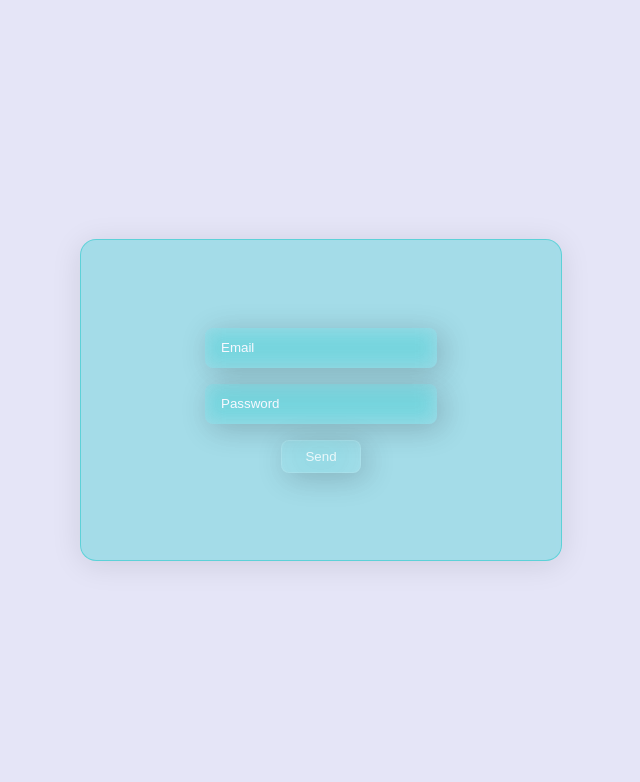
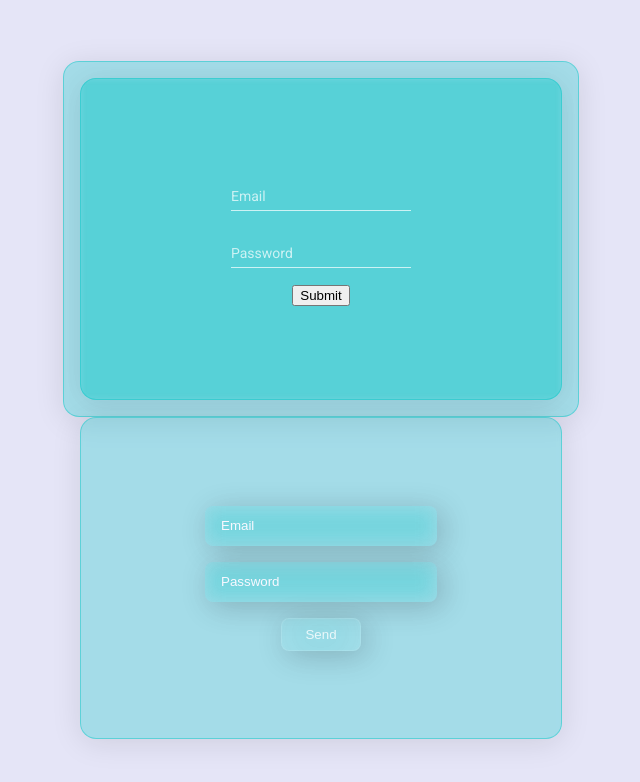
Before and after one commit to jofer86/ng-auth-starter, an Angular app: page /login in a window 1280 px wide. Shown: the top 782 px of the page, without its empty margins (319-959 px from the left). Built offline with nearby package versions, Linux system fonts and the light colour scheme.

Commit message:
add module for dynamic forms, and implement it in the project, some styling

```diff
--- a/src/app/app.module.ts
+++ b/src/app/app.module.ts
@@ -10,6 +10,9 @@ import { HttpClientModule, HTTP_INTERCEPTORS } from '@angular/common/http';
 import { HttpInterceptorService } from './services/http-interceptor.service';
 import { FontAwesomeModule } from '@fortawesome/angular-fontawesome';
 import { ReactiveFormsModule } from '@angular/forms';
+import { DynamicFieldComponent } from './lib/dynamic-field/dynamic-field.component';
+import { DynamicFormComponent } from './lib/dynamic-form/dynamic-form.component';
+import { DynamicFormModule } from './lib/dymanic-form.module';
 
 @NgModule({
   declarations: [AppComponent, LoginComponent],
@@ -20,7 +23,8 @@ import { ReactiveFormsModule } from '@angular/forms';
     AngularMaterialModule,
     HttpClientModule,
     FontAwesomeModule,
-    ReactiveFormsModule
+    ReactiveFormsModule,
+    DynamicFormModule
   ],
   providers: [
     {
--- a/src/app/lib/dynamic-field/dynamic-field.component.scss
+++ b/src/app/lib/dynamic-field/dynamic-field.component.scss
@@ -0,0 +1,5 @@
+@import '../../../styles/app-colors';
+
+app-dynamic-field {
+
+}
--- a/src/app/lib/dynamic-form/dynamic-form.component.scss
+++ b/src/app/lib/dynamic-form/dynamic-form.component.scss
@@ -0,0 +1,15 @@
+app-dynamic-form {
+  background: rgba(16, 197, 197, 0.30);
+  border-radius: 16px;
+  box-shadow: 0 4px 30px rgba(0, 0, 0, 0.1);
+  backdrop-filter: blur(3.8px);
+  -webkit-backdrop-filter: blur(3.8px);
+  border: 1px solid rgba(16, 197, 197, 0.47);
+
+  border-radius: 1rem;
+  display: flex;
+  justify-content: center;
+  align-items: center;
+  flex-direction: column;
+  padding: 1rem;
+}
--- a/src/app/lib/dynamic-form/dynamic-form.component.ts
+++ b/src/app/lib/dynamic-form/dynamic-form.component.ts
@@ -1,9 +1,10 @@
-import { Component, EventEmitter, Input, OnInit, Output } from '@angular/core';
+import { Component, EventEmitter, Input, OnInit, Output, ViewEncapsulation } from '@angular/core';
 import { FormBuilder, FormControl, FormGroup } from '@angular/forms';
 import { Field, KeyValuePair } from '../dynamic-form.model';
 
 
 @Component({
+  encapsulation: ViewEncapsulation.None,
   selector: 'app-dynamic-form',
   styleUrls: ['./dynamic-form.component.scss'],
   templateUrl: './dynamic-form.component.html'
--- a/src/app/route/dashboard/dashboard.module.ts
+++ b/src/app/route/dashboard/dashboard.module.ts
@@ -9,17 +9,19 @@ import { WarehouseComponent } from './warehouse/warehouse.component';
 import { DynamicFieldComponent } from 'src/app/lib/dynamic-field/dynamic-field.component';
 import { DynamicFormComponent } from 'src/app/lib/dynamic-form/dynamic-form.component';
 import { FormGroupDirective } from '@angular/forms';
+import { DynamicFormModule } from 'src/app/lib/dymanic-form.module';
 
 
 
 @NgModule({
-  declarations: [DashboardComponent, WarehouseComponent, DynamicFormComponent, DynamicFieldComponent],
+  declarations: [DashboardComponent, WarehouseComponent],
   imports: [
     CommonModule,
     FontAwesomeModule,
     DashboardRoutingModule,
     RouterModule,
-    AngularMaterialModule
+    AngularMaterialModule,
+    DynamicFormModule
   ],
   providers: [FormGroupDirective]
 
--- a/src/app/route/dashboard/warehouse/warehouse.component.html
+++ b/src/app/route/dashboard/warehouse/warehouse.component.html
@@ -1,63 +1,5 @@
 
-<ng-container *ngIf="warehouses$ | async as warehouses">
-  <table mat-table [dataSource]="warehouses" class="mat-elevation-z8">
 
-    <!--- Note that these columns can be defined in any order.
-          The actual rendered columns are set as a property on the row definition" -->
-          ['id', 'name', 'address', 'city', 'state', 'zip_code', 'phone_number', 'email', 'website'];
-    <!-- Position Column -->
-    <ng-container matColumnDef="id">
-      <th mat-header-cell *matHeaderCellDef> ID. </th>
-      <td mat-cell *matCellDef="let element"> {{element.id}} </td>
-    </ng-container>
-
-    <!-- Name Column -->
-    <ng-container matColumnDef="name">
-      <th mat-header-cell *matHeaderCellDef> Name </th>
-      <td mat-cell *matCellDef="let element"> {{element.name}} </td>
-    </ng-container>
-
-    <!-- Weight Column -->
-    <ng-container matColumnDef="address">
-      <th mat-header-cell *matHeaderCellDef> Weight </th>
-      <td mat-cell *matCellDef="let element"> {{element.address}} </td>
-    </ng-container>
-
-    <!-- Symbol Column -->
-    <ng-container matColumnDef="city">
-      <th mat-header-cell *matHeaderCellDef> City </th>
-      <td mat-cell *matCellDef="let element"> {{element.city}} </td>
-    </ng-container>
-
-    <ng-container matColumnDef="state">
-      <th mat-header-cell *matHeaderCellDef> State </th>
-      <td mat-cell *matCellDef="let element"> {{element.state}} </td>
-    </ng-container>
-
-    <ng-container matColumnDef="zip_code">
-      <th mat-header-cell *matHeaderCellDef> Zip </th>
-      <td mat-cell *matCellDef="let element"> {{element.zip_code}} </td>
-    </ng-container>
-
-    <ng-container matColumnDef="phone_number">
-      <th mat-header-cell *matHeaderCellDef> Phone </th>
-      <td mat-cell *matCellDef="let element"> {{element.phone_number}} </td>
-    </ng-container>
-
-    <ng-container matColumnDef="email">
-      <th mat-header-cell *matHeaderCellDef> Email </th>
-      <td mat-cell *matCellDef="let element"> {{element.email}} </td>
-    </ng-container>
-
-    <ng-container matColumnDef="website">
-      <th mat-header-cell *matHeaderCellDef> Website? </th>
-      <td mat-cell *matCellDef="let element"> {{element.website}} </td>
-    </ng-container>
-
-    <tr mat-header-row *matHeaderRowDef="displayedColumns"></tr>
-    <tr mat-row *matRowDef="let row; columns: displayedColumns;"></tr>
-  </table>
-</ng-container>
 
 <app-dynamic-form
   (emitFormValues)="handleEvent($event)"
--- a/src/app/route/dashboard/warehouse/warehouse.component.scss
+++ b/src/app/route/dashboard/warehouse/warehouse.component.scss
@@ -0,0 +1,11 @@
+// * {
+//   border: 1px solid lightslategray;
+// }
+
+app-warehouse {
+  display: flex;
+  flex-direction: column;
+  align-items: center;
+  justify-content: center;
+  height: 100%;
+}
--- a/src/app/route/dashboard/warehouse/warehouse.component.ts
+++ b/src/app/route/dashboard/warehouse/warehouse.component.ts
@@ -1,10 +1,11 @@
-import { Component, OnInit } from '@angular/core';
+import { Component, OnInit, ViewEncapsulation } from '@angular/core';
 import { Validators } from '@angular/forms';
 import { Field, FieldType } from 'src/app/lib/dynamic-form.model';
 import { WarehouseRepository } from 'src/app/state/warehouse/warehouse.repository';
 import { WarehouseService } from 'src/app/state/warehouse/warehouse.service';
 
 @Component({
+  encapsulation: ViewEncapsulation.None,
   selector: 'app-warehouse',
   templateUrl: './warehouse.component.html',
   styleUrls: ['./warehouse.component.scss']
--- a/src/app/route/login/login.component.html
+++ b/src/app/route/login/login.component.html
@@ -1,3 +1,10 @@
+
+<app-dynamic-form
+  (emitFormValues)="onSubmit($event)"
+  [fieldset]="loginForm"
+></app-dynamic-form>
+
+
 <form [formGroup]="myForm" (ngSubmit)="onSubmit(myForm)">
   <div class="form-field">
       <input mat-input formControlName="email" placeholder="Email" />
--- a/src/app/route/login/login.component.ts
+++ b/src/app/route/login/login.component.ts
@@ -2,6 +2,7 @@ import { Component, OnInit, ViewEncapsulation } from '@angular/core';
 import { AbstractControl, FormBuilder, FormControl, FormGroup, Validators } from '@angular/forms';
 import { Router } from '@angular/router';
 import { first } from 'rxjs/operators';
+import { FieldType } from 'src/app/lib/dynamic-form.model';
 import { AuthService } from 'src/app/services/auth.service';
 
 @Component({
@@ -12,6 +13,18 @@ import { AuthService } from 'src/app/services/auth.service';
 })
 export class LoginComponent implements OnInit {
   myForm: FormGroup = {} as FormGroup;
+  loginForm = [
+    {
+      placeholder: 'Email',
+      name: 'email',
+      type: FieldType.TEXTFIELD
+    },
+    {
+      placeholder: 'Password',
+      name: 'password',
+      type: FieldType.TEXTFIELD
+    }
+  ]
 
   constructor(private fb: FormBuilder, private authService: AuthService, private router: Router) {}
 
@@ -22,8 +35,14 @@ export class LoginComponent implements OnInit {
     });
   }
 
-  onSubmit(form: FormGroup) {
-    let { email, password } = form.value;
+  onSubmit(obj: any) {
+    let formObject = {email: '', password: ''};
+
+    for (let {key, value } of obj) {
+      formObject[key] = value;
+    }
+
+    let { email, password } = formObject;
     this.authService
       .login(email, password)
       .pipe(first())
```
Also changed, not shown: src/app/lib/dymanic-form.module.ts (added, +24 -0 lines).
